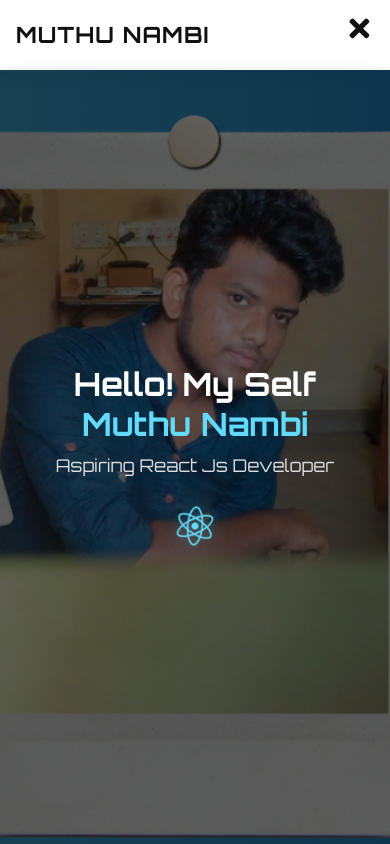
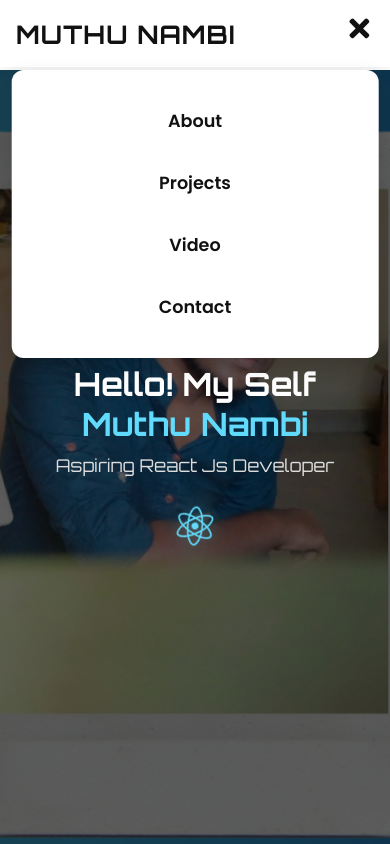
Before and after one commit to nambi142/Portfolio_Nambi, a React (Vite) app: page / in a window 390 px wide. Both pictures are taken after a click on the element 359 px from the left and 33 px from the top of the page. Shown: the top 844 px of the page. Built offline with nearby package versions, Linux system fonts and the light colour scheme.

Commit message:
Fixed mobile header dropdown and hamburger alignment

```diff
--- a/src/Components/Header.jsx
+++ b/src/Components/Header.jsx
@@ -15,7 +15,12 @@ const Header = () => {
     window.addEventListener("scroll", handleScroll);
 
     const handleClickOutside = (e) => {
-      if (menuOpen && menuRef.current && !menuRef.current.contains(e.target)) {
+      if (
+        menuOpen &&
+        menuRef.current &&
+        !menuRef.current.contains(e.target) &&
+        !e.target.closest(".mobile-menu-icon")
+      ) {
         setMenuOpen(false);
       }
     };
@@ -28,6 +33,7 @@ const Header = () => {
   }, [menuOpen]);
 
   return (
+    <>
       <header className={`header ${scrolled ? "scrolled" : ""}`}>
         <div className="logo">Muthu Nambi</div>
 
@@ -36,23 +42,37 @@ const Header = () => {
           <ScrollLink to="about" smooth={true} duration={500} className="link">
             About
           </ScrollLink>
-        <ScrollLink to="projects" smooth={true} duration={500} className="link">
+          <ScrollLink
+            to="projects"
+            smooth={true}
+            duration={500}
+            className="link"
+          >
             Projects
           </ScrollLink>
           <ScrollLink to="video" smooth={true} duration={500} className="link">
             Video
           </ScrollLink>
-        <ScrollLink to="contact" smooth={true} duration={500} className="link">
+          <ScrollLink
+            to="contact"
+            smooth={true}
+            duration={500}
+            className="link"
+          >
             Contact
           </ScrollLink>
         </nav>
 
         {/* Mobile Menu Button */}
-      <div className="mobile-menu-icon" onClick={() => setMenuOpen(!menuOpen)}>
+        <div
+          className="mobile-menu-icon"
+          onClick={() => setMenuOpen(!menuOpen)}
+        >
           {menuOpen ? <FaTimes /> : <FaBars />}
         </div>
+      </header>
 
-      {/* Mobile Slide Menu */}
+      {/* Mobile Slide Menu - Outside Header */}
       <div ref={menuRef} className={`mobile-nav ${menuOpen ? "open" : ""}`}>
         <ScrollLink
           to="about"
@@ -63,7 +83,6 @@ const Header = () => {
         >
           About
         </ScrollLink>
-
         <ScrollLink
           to="projects"
           smooth={true}
@@ -73,18 +92,16 @@ const Header = () => {
         >
           Projects
         </ScrollLink>
-
         <ScrollLink
           to="video"
           smooth={true}
           duration={500}
-          offset={-70} // for fixed header
+          offset={-70}
           className="link"
           onClick={() => setMenuOpen(false)}
         >
           Video
         </ScrollLink>
-
         <ScrollLink
           to="contact"
           smooth={true}
@@ -95,7 +112,7 @@ const Header = () => {
           Contact
         </ScrollLink>
       </div>
-    </header>
+    </>
   );
 };
 
--- a/src/Css/Header.css
+++ b/src/Css/Header.css
@@ -103,9 +103,6 @@ body {
   }
 }
 
-/* ========================================
-   MOBILE VIEW FIXED VERSION
-======================================== */
 @media (max-width: 768px) {
   .desktop-nav {
     display: none;
@@ -114,12 +111,9 @@ body {
   .header {
     padding: 12px 16px;
     justify-content: space-between;
-  }
-
-  .logo {
-    font-size: 1.4rem;
-    font-weight: 700;
-    color: #111;
+    position: fixed;
+    width: 100%;
+    z-index: 1000;
   }
 
   .mobile-menu-icon {
@@ -130,31 +124,30 @@ body {
     z-index: 1100;
   }
 
-  /* Fixed mobile nav layout */
+  /* Mobile menu now truly floating above all content */
   .mobile-nav {
-    position: fixed;
-    top: 70px;
-    left: 0;
-    right: 0;
-    margin: 0 auto;
+    position: fixed;       /* FIXED instead of absolute */
+    top: 70px;             /* header height */
+    left: 50%;
+    transform: translateX(-50%);
     width: 94%;
     max-width: 500px;
     background: #ffffff;
     border-radius: 12px;
     box-shadow: 0 8px 20px rgba(0, 0, 0, 0.15);
-    transform: translateY(-30px);
     opacity: 0;
+    pointer-events: none;
     transition: all 0.4s ease;
     display: flex;
     flex-direction: column;
     align-items: center;
     padding: 20px 0;
-    z-index: 1050;
+    z-index: 2000;        /* above everything */
   }
 
   .mobile-nav.open {
-    transform: translateY(0);
     opacity: 1;
+    pointer-events: auto;
   }
 
   .mobile-nav .link {
```
Lines whose indentation alone changed are shown as unchanged.
